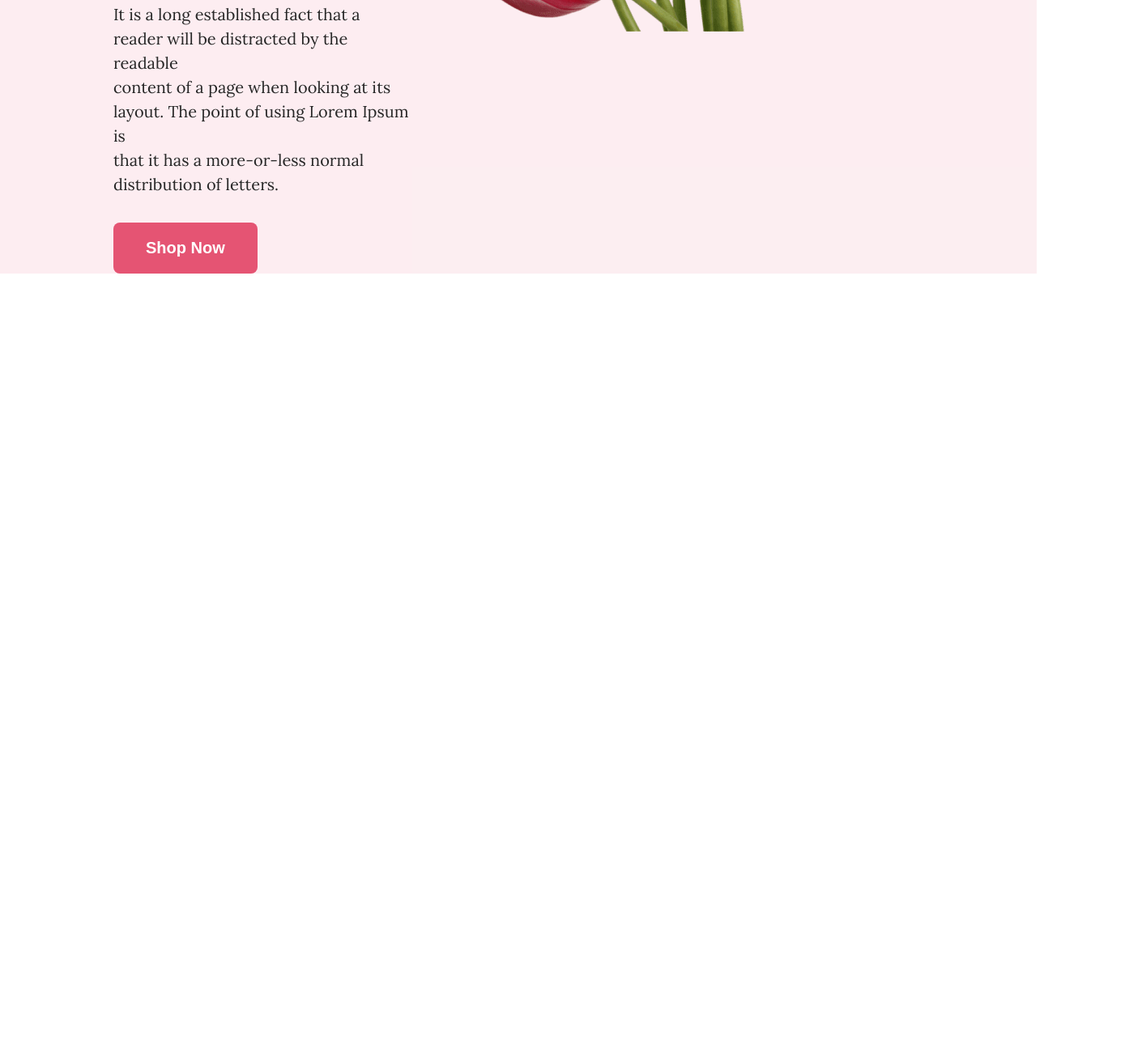
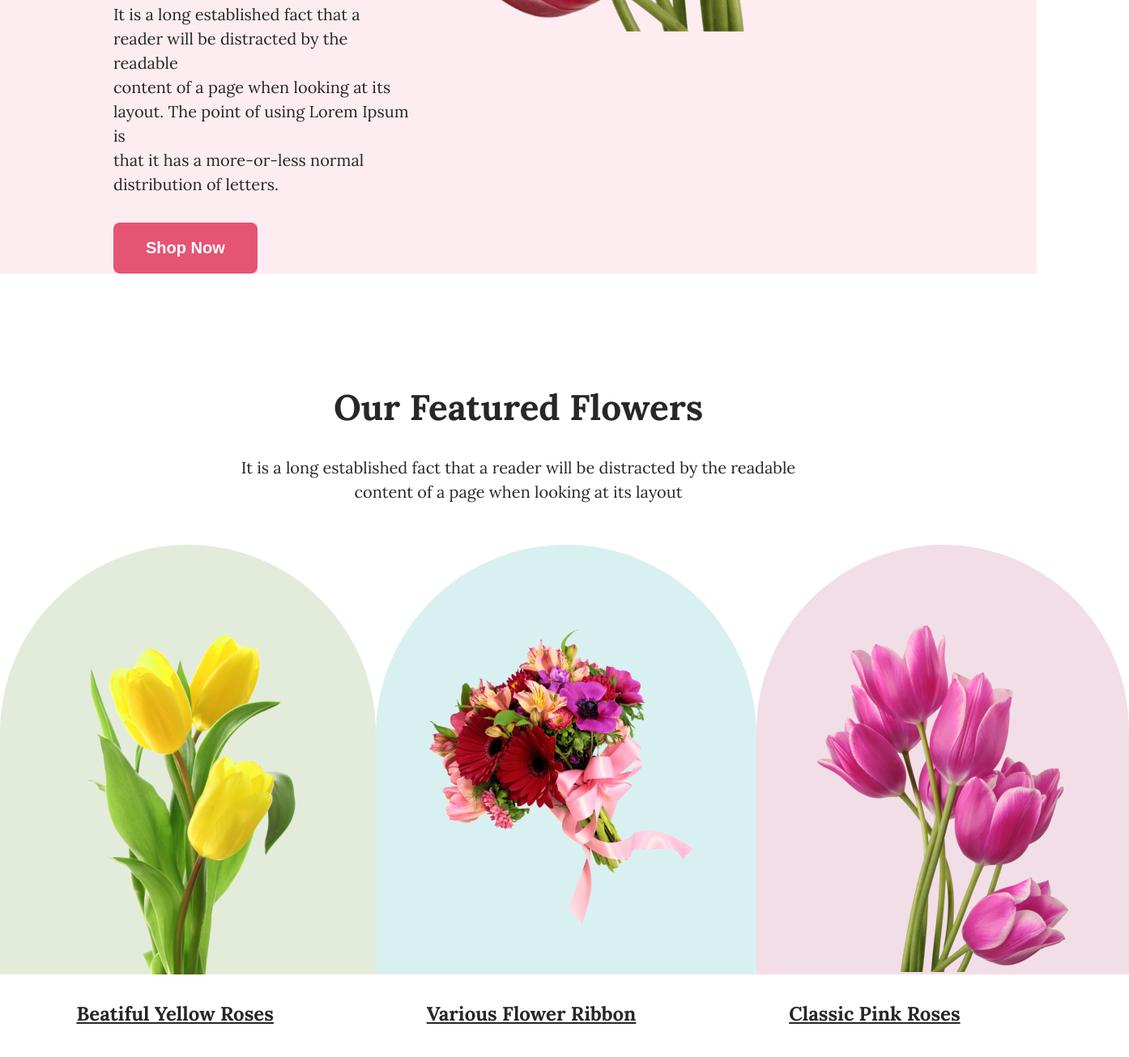
Before and after one commit to imranZERO/flowershop, a plain HTML site: page index.html in a window 1280 px wide. Shown: the part 811-2117 px from the top of the page at 81% size, 1394 px wide, since content can reach past the window. Before the commit the page ends 1149 px from the top, so only its background shows below. Drawn offline with Linux system fonts and the light colour scheme.

Commit message:
added featured section (bonus)

```diff
--- a/index.html
+++ b/index.html
@@ -22,6 +22,26 @@
 	</header>
 
 	<main>
+		<section class="featured">
+			<h2>Our Featured Flowers</h2>
+			<p>It is a long established fact that a reader will be distracted by the readable <br> content of a page when looking at its layout</p>
+			<div class="featured-img-container">
+				<div class="featured-img featured-img-one">
+					<img src="./images/pngwing 7.png" alt="">
+				</div>
+				<div class="featured-img featured-img-two">
+					<img src="./images/pngwing 5.png" alt="">
+				</div>
+				<div class="featured-img featured-img-three">
+					<img src="./images/pngwing 6.png" alt="">
+				</div>
+			</div>
+			<div class="featured-text">
+				<h4>Beatiful Yellow Roses</h4>
+				<h4>Various Flower Ribbon</h4>
+				<h4>Classic Pink Roses</h4>
+			</div>
+		</section>
 	</main>
 
 	<footer>
--- a/style.css
+++ b/style.css
@@ -1,3 +1,5 @@
+/* Shared styles */
+
 body {
 	margin: 0;
 	font-family: 'Lora', serif;
@@ -13,6 +15,16 @@ body {
 	padding: 20px 40px;
 }
 
+p {
+	color: #272727;
+	font-size: 20px;
+	line-height: 30px;
+	margin: 32px 0;
+}
+
+
+/* Header section */
+
 header {
 	display: flex;
 	justify-content: space-around;
@@ -22,16 +34,75 @@ header {
 header h1 {
 	color: #272727;
 	font-size: 76px;
-	font-weight: 800;
+	font-weight: 700;
 	margin-top: 150px;
 	margin-bottom: 0;
 }
-header p {
+header img {
+	display: block;
+}
+
+
+/* Main section */
+
+main {
+	text-align: center;
+}
+
+.featured {
+	padding: 100px 0;
+	max-width: 1440px;
+	margin: 0 auto;
+}
+.featured h2 {
 	color: #272727;
-	font-size: 20px;
-	line-height: 30px;
-	margin: 32px 0;
+	font-size: 44px;
+	font-weight: 700;
+	margin-bottom: 0;
+
 }
-header img {
-	max-height: 800px;
+.featured p {
+	margin-bottom: 50px;
 }
+.featured-img-container {
+	text-align: center;
+	display: flex;
+	justify-content: space-between;
+}
+.featured img {
+	display: block;
+}
+.featured-img-one {
+	border-top-left-radius:  300px;
+	border-top-right-radius: 300px;
+	background-color: #477D1126;
+	padding: 60px 75px 0;
+}
+.featured-img-two {
+	border-top-left-radius:  300px;
+	border-top-right-radius: 300px;
+	background-color: #0597A026;
+	padding: 100px 50px 0;
+}
+.featured-img-three {
+	border-top-left-radius:  300px;
+	border-top-right-radius: 300px;
+	background-color: #A7216226;
+	padding: 100px 75px 0;
+}
+.featured-img-three img {
+}
+.featured-text {
+	text-align: center;
+	display: flex;
+	align-items: center;
+	justify-content: space-around;
+}
+.featured-text h4 {
+	color: #272727;
+	text-align: center;
+	font-size: 24px;
+	font-weight: 700;
+	line-height: 35px;
+	text-decoration-line: underline;
+}
```
